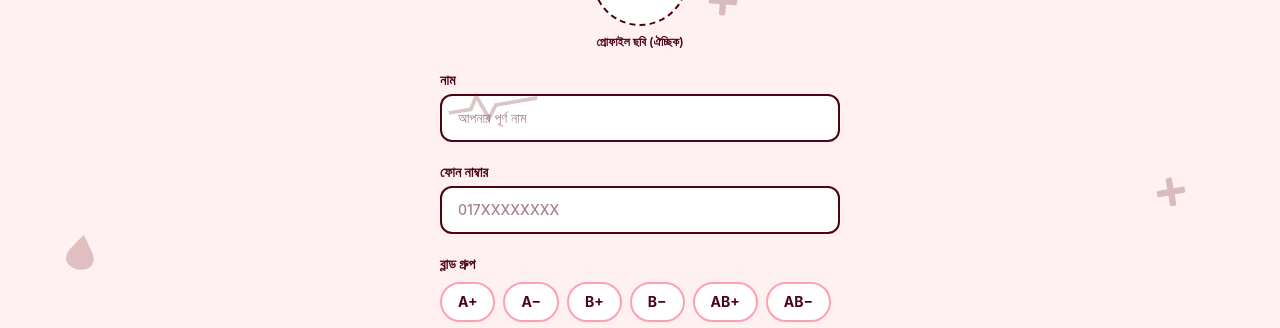
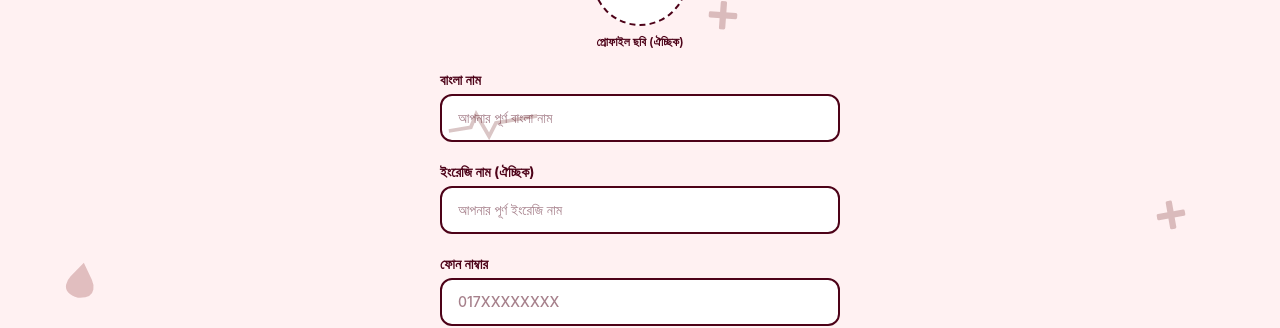
Before and after one commit to Tasnimafcar/feni-blood-donors-society, a React (Vite) app: page /register in a window 1280 px wide. Shown: the part 255-583 px from the top of the page. Built offline with nearby package versions, Linux system fonts and the light colour scheme; no server answers.

Commit message:
Add English name field to registration and account edit

```diff
--- a/src/pages/Account.jsx
+++ b/src/pages/Account.jsx
@@ -19,6 +19,7 @@ const inputClass =
 const mapFromDb = (row) => ({
   id: row.id,
   name: row.name,
+  englishName: row.english_name,
   phone: row.phone,
   bloodGroup: row.blood_group,
   location: row.location,
@@ -84,6 +85,7 @@ function Account() {
       .from('donors')
       .update({
         name: form.name,
+        english_name: form.englishName,
         blood_group: form.bloodGroup,
         location: form.location,
         last_donation: form.lastDonation || null,
@@ -234,10 +236,21 @@ function Account() {
             </div>
 
             <div>
-              <label className="text-sm font-bold text-rose-950 mb-1 block">নাম</label>
+              <label className="text-sm font-bold text-rose-950 mb-1 block">বাংলা নাম</label>
               <input
                 value={form.name}
                 onChange={(e) => setForm({ ...form, name: e.target.value })}
+                placeholder="আপনার পূর্ণ বাংলা নাম"
+                className={inputClass}
+              />
+            </div>
+
+            <div>
+              <label className="text-sm font-bold text-rose-950 mb-1 block">ইংরেজি নাম (ঐচ্ছিক)</label>
+              <input
+                value={form.englishName || ''}
+                onChange={(e) => setForm({ ...form, englishName: e.target.value })}
+                placeholder="আপনার পূর্ণ ইংরেজি নাম"
                 className={inputClass}
               />
             </div>
@@ -251,8 +264,8 @@ function Account() {
                     type="button"
                     onClick={() => setForm({ ...form, bloodGroup: group })}
                     className={`px-4 py-2 rounded-full border-2 text-sm font-bold ${form.bloodGroup === group
-                        ? 'bg-rose-950 text-white border-rose-950'
-                        : 'bg-white text-rose-950 border-rose-300'
+                      ? 'bg-rose-950 text-white border-rose-950'
+                      : 'bg-white text-rose-950 border-rose-300'
                       }`}
                   >
                     {group}
--- a/src/pages/DonorSearch.jsx
+++ b/src/pages/DonorSearch.jsx
@@ -37,7 +37,7 @@ function DonorSearch() {
                 const mapped = data.map((donor) => ({
                     id: `real-${donor.id}`,
                     name: donor.name,
-                    englishName: donor.name,
+                    englishName: donor.english_name || donor.name,
                     phone: donor.phone,
                     bloodGroup: donor.blood_group,
                     location: donor.location,
--- a/src/pages/Register.jsx
+++ b/src/pages/Register.jsx
@@ -19,6 +19,7 @@ function Register() {
     const navigate = useNavigate()
     const [photoPreview, setPhotoPreview] = useState(null)
     const [name, setName] = useState('')
+    const [englishName, setEnglishName] = useState('')
     const [phone, setPhone] = useState('')
     const [bloodGroup, setBloodGroup] = useState('')
     const [location, setLocation] = useState('')
@@ -63,6 +64,7 @@ function Register() {
 
         const newDonor = {
             name: name.trim(),
+            english_name: englishName.trim(),
             phone: phone.trim(),
             blood_group: bloodGroup,
             location,
@@ -136,16 +138,27 @@ function Register() {
                             </label>
                         )}
                     </div>
-
                     <div>
-                        <label className="text-sm font-bold text-rose-950 mb-1 block">নাম</label>
+                        <label className="text-sm font-bold text-rose-950 mb-1 block">বাংলা নাম</label>
                         <motion.input
                             whileHover={{ scale: 1.02 }}
                             whileFocus={{ scale: 1.03 }}
                             value={name}
                             onChange={(e) => setName(e.target.value)}
                             required
-                            placeholder="আপনার পূর্ণ নাম"
+                            placeholder="আপনার পূর্ণ বাংলা নাম"
+                            className={inputClass}
+                        />
+                    </div>
+
+                    <div>
+                        <label className="text-sm font-bold text-rose-950 mb-1 block">ইংরেজি নাম (ঐচ্ছিক)</label>
+                        <motion.input
+                            whileHover={{ scale: 1.02 }}
+                            whileFocus={{ scale: 1.03 }}
+                            value={englishName}
+                            onChange={(e) => setEnglishName(e.target.value)}
+                            placeholder="আপনার পূর্ণ ইংরেজি নাম"
                             className={inputClass}
                         />
                     </div>
```
